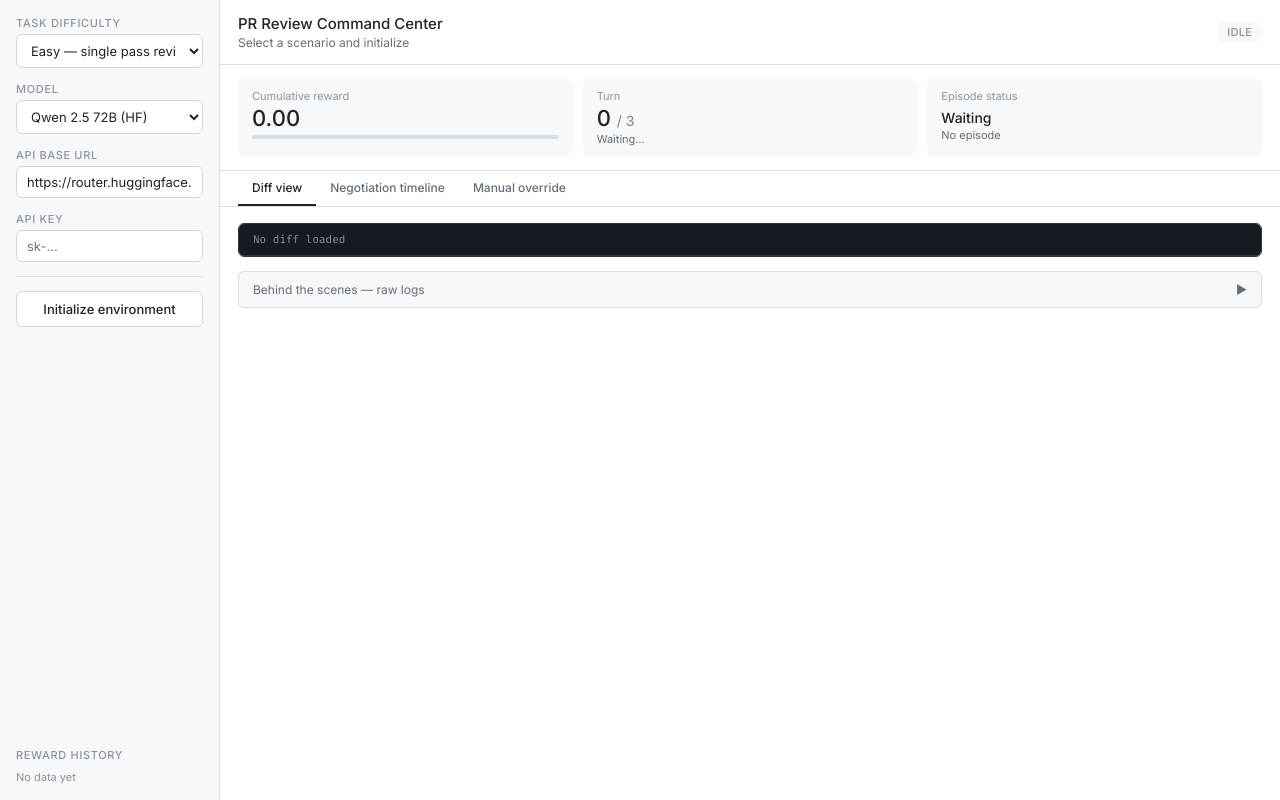
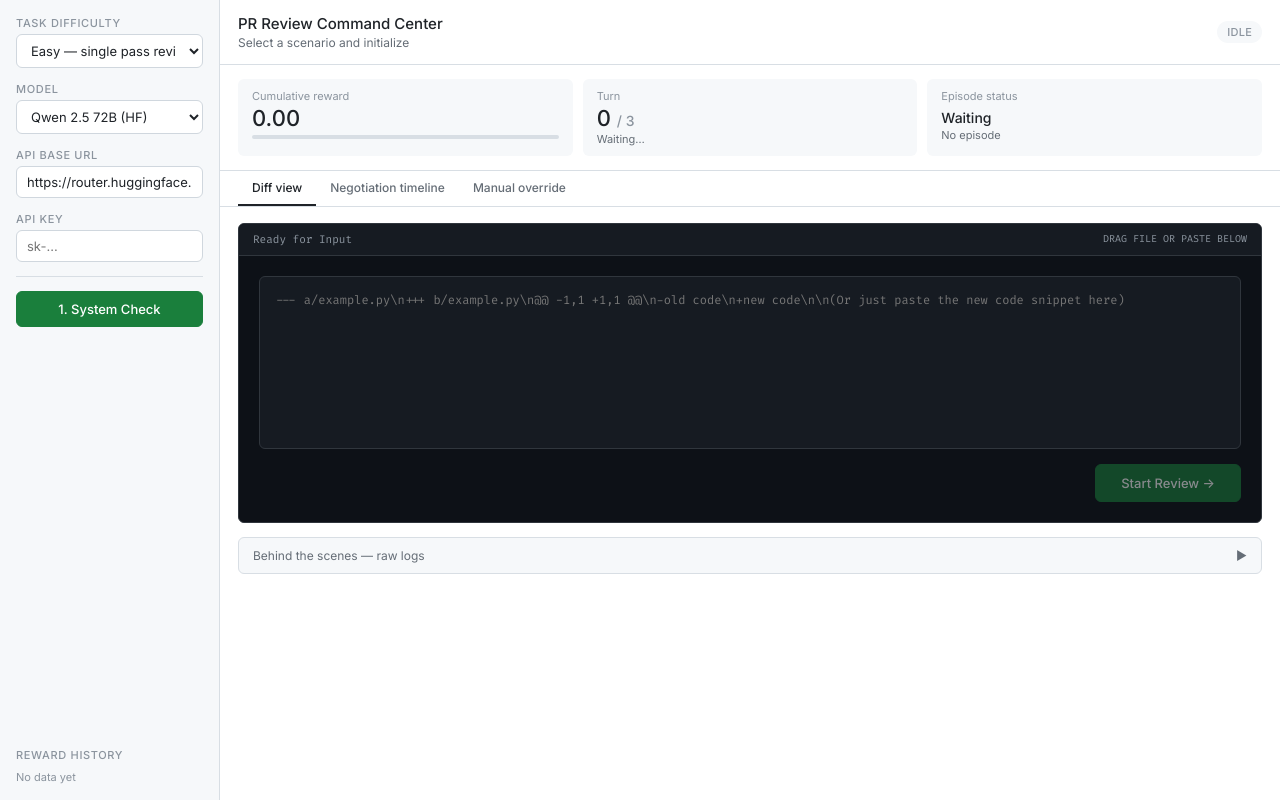
Before and after one commit to Levi710/PR-Review-Negotiation-Environment, a Next.js app in the folder pr_review_dashboard/: page / in a window 1280 px wide. Built offline with nearby package versions, Linux system fonts and the light colour scheme.

Commit message:
FEAT: Streamlined Simple Workflow — System Check -> User Input -> AI Review

```diff
--- a/pr_review_dashboard/app/Dashboard.js
+++ b/pr_review_dashboard/app/Dashboard.js
@@ -47,37 +47,54 @@
     setLogs(prev => [...prev, `[${new Date().toLocaleTimeString()}] ${msg}`]);
   }, []);
 
-  // ── Initialize ──
+  // ── Initialize (System Check) ──
   const handleInit = useCallback(async () => {
     setError(null);
     setInitStatus("loading");
-    addLog(`Resetting: ${taskName}`);
+    addLog(`System Check: ${taskName}`);
     try {
-      // If custom, first send the config
-      if (taskName === "custom-review") {
-        if (!customDiff.trim()) {
-          throw new Error("Please provide a code diff for custom review.");
-        }
-        await configCustom({ diff: customDiff, pr_title: customTitle, pr_description: customDesc });
-      }
+      // Basic reset to ensure backend is alive and well
+      await resetEnv(taskName);
+      setInitialized(true);
+      setInitStatus("ready");
+      addLog(`System Ready.`);
+    } catch (e) {
+      setError(`System Check Failed: ${e.message}`);
+      setInitStatus("idle");
+      addLog(`ERROR: ${e.message}`);
+    }
+  }, [taskName, addLog]);
 
-      const obs = await resetEnv(taskName);
+  // ── Handle Code Submission (From DiffView) ──
+  const handleCodeSubmit = useCallback(async (code) => {
+    setError(null);
+    setIsThinking(true); // Re-use thinking state for "Processing" feedback
+    addLog("Loading code for review...");
+    try {
+      // 1. Config custom task with provided code
+      await configCustom({ diff: code, pr_title: customTitle, pr_description: customDesc });
+
+      // 2. Reset env with 'custom-review' task
+      const obs = await resetEnv("custom-review");
+
+      // 3. Update state
       setObservation(obs);
-      setInitialized(true);
       setScore(0);
       setTurn(1);
       setMaxTurns(obs.max_turns || 3);
       setDone(false);
       setDecision("IDLE");
       setRewards([]);
-      setInitStatus("ready");
-      addLog(`Ready. PR: ${obs.pr_title}`);
+      setTaskName("custom-review"); // Ensure it stays on custom
+
+      addLog("Code loaded successfully. Switch to Timeline to begin.");
     } catch (e) {
       setError(e.message);
-      setInitStatus("idle");
-      addLog(`ERROR: ${e.message}`);
+      addLog(`LOAD ERROR: ${e.message}`);
+    } finally {
+      setIsThinking(false);
     }
-  }, [taskName, addLog]);
+  }, [customTitle, customDesc, addLog]);
 
   // ── Execute AI Round ──
   const handleExecute = useCallback(async () => {
@@ -164,7 +181,13 @@
         <TabBar activeTab={activeTab} setActiveTab={setActiveTab} />
         <div className="content">
           {error && <div className="status-msg error">{error}</div>}
-          {activeTab === "diff" && <DiffView diff={observation.diff} />}
+          {activeTab === "diff" && (
+            <DiffView
+              diff={observation.diff}
+              onCodeSubmit={handleCodeSubmit}
+              isProcessing={isThinking}
+            />
+          )}
           {activeTab === "timeline" && (
             <Timeline history={observation.review_history || []} isThinking={isThinking} onExecute={handleExecute} done={done} />
           )}
--- a/pr_review_dashboard/components/DiffView.js
+++ b/pr_review_dashboard/components/DiffView.js
@@ -1,17 +1,66 @@
 "use client";
+import { useState, useCallback } from "react";
 
-export default function DiffView({ diff }) {
+export default function DiffView({ diff, onCodeSubmit, isProcessing }) {
+  const [inputText, setInputText] = useState("");
+  const [isDragOver, setIsDragOver] = useState(false);
+
+  const handleDrop = useCallback((e) => {
+    e.preventDefault();
+    setIsDragOver(false);
+    const file = e.dataTransfer.files[0];
+    if (file) {
+      const reader = new FileReader();
+      reader.onload = (rev) => setInputText(rev.target.result);
+      reader.readAsText(file);
+    }
+  }, []);
+
   if (!diff || !diff.trim()) {
     return (
-      <div className="diff-box">
-        <div className="diff-header"><span>No diff loaded</span></div>
+      <div
+        className={`diff-box ${isDragOver ? 'drag-over' : ''}`}
+        onDragOver={(e) => { e.preventDefault(); setIsDragOver(true); }}
+        onDragLeave={() => setIsDragOver(false)}
+        onDrop={handleDrop}
+        style={{ minHeight: '300px', display: 'flex', flexDirection: 'column', background: '#0d1117' }}
+      >
+        <div className="diff-header" style={{ borderBottom: '1px solid #30363d' }}>
+          <span>Ready for Input</span>
+          <span style={{ fontSize: '10px' }}>DRAG FILE OR PASTE BELOW</span>
+        </div>
+        <div style={{ flex: 1, padding: '20px', display: 'flex', flexDirection: 'column', gap: '15px' }}>
+          <textarea
+            className="manual-textarea"
+            style={{
+              flex: 1,
+              background: '#161b22',
+              color: '#e6edf3',
+              border: '1px solid #30363d',
+              fontFamily: 'var(--font-mono)',
+              fontSize: '12px',
+              padding: '15px',
+              resize: 'none'
+            }}
+            placeholder="--- a/example.py\n+++ b/example.py\n@@ -1,1 +1,1 @@\n-old code\n+new code\n\n(Or just paste the new code snippet here)"
+            value={inputText}
+            onChange={(e) => setInputText(e.target.value)}
+          />
+          <button
+            className="init-btn active"
+            style={{ alignSelf: 'flex-end', width: 'auto', padding: '10px 25px' }}
+            disabled={!inputText.trim() || isProcessing}
+            onClick={() => onCodeSubmit(inputText)}
+          >
+            {isProcessing ? "Loading Code..." : "Start Review →"}
+          </button>
+        </div>
       </div>
     );
   }
 
+  // ── Existing Diff Rendering Logic ──
   const rawLines = diff.trim().split("\n");
-
-  // Extract filename from +++ header
   let filename = "unknown_file";
   for (const line of rawLines) {
     if (line.startsWith("+++ b/")) {
@@ -20,28 +69,23 @@
     }
   }
 
-  // Filter out file header lines (--- a/ and +++ b/) — they go in the header bar
   const bodyLines = rawLines.filter(
     (l) => !l.startsWith("--- a/") && !l.startsWith("+++ b/") && !l.startsWith("--- /") && !l.startsWith("+++ /")
   );
 
-  // Count additions/deletions
   let adds = 0, dels = 0;
   bodyLines.forEach((l) => {
     if (l.startsWith("+") && !l.startsWith("+++")) adds++;
     if (l.startsWith("-") && !l.startsWith("---")) dels++;
   });
 
-  // Parse lines with proper line numbering
   let newLineNum = null;
   let oldLineNum = null;
   const parsedLines = bodyLines.map((line) => {
     let type = "context";
     let displayNum = "";
-
     if (line.startsWith("@@")) {
       type = "meta";
-      // Parse hunk header: @@ -old,count +new,count @@
       const match = line.match(/@@ -(\d+),?\d* \+(\d+)/);
       if (match) {
         oldLineNum = parseInt(match[1]) - 1;
@@ -50,25 +94,13 @@
       displayNum = "···";
     } else if (line.startsWith("+")) {
       type = "add";
-      if (newLineNum !== null) {
-        newLineNum++;
-        displayNum = newLineNum;
-      }
+      if (newLineNum !== null) { newLineNum++; displayNum = newLineNum; }
     } else if (line.startsWith("-")) {
       type = "del";
-      if (oldLineNum !== null) {
-        oldLineNum++;
-        displayNum = oldLineNum;
-      }
+      if (oldLineNum !== null) { oldLineNum++; displayNum = oldLineNum; }
     } else {
-      // Context line — both counters advance
-      if (newLineNum !== null) {
-        newLineNum++;
-        oldLineNum++;
-        displayNum = newLineNum;
-      }
+      if (newLineNum !== null) { newLineNum++; oldLineNum++; displayNum = newLineNum; }
     }
-
     return { text: line, type, displayNum };
   });
 
--- a/pr_review_dashboard/components/Sidebar.js
+++ b/pr_review_dashboard/components/Sidebar.js
@@ -51,15 +51,6 @@
               value={customDesc}
               onChange={e => setCustomDesc(e.target.value)}
               placeholder="Explain the changes..."
-            />
-          </div>
-          <div>
-            <div className="sidebar-label">Custom Diff (write here)</div>
-            <textarea
-              style={{ minHeight: "120px", fontFamily: "var(--font-mono)", fontSize: "11px" }}
-              value={customDiff}
-              onChange={e => setCustomDiff(e.target.value)}
-              placeholder="--- a/file.py\n+++ b/file.py\n@@ -1,1 +1,1 @@\n-old\n+new"
             />
           </div>
         </>
@@ -123,12 +114,20 @@
       <div className="sep" />
 
       <button
-        className={`init-btn ${initStatus === "ready" ? "active" : ""}`}
+        className={`init-btn ${initStatus === 'loading' ? 'loading' : initStatus === 'ready' ? 'success' : 'active'}`}
         onClick={onInit}
-        disabled={initStatus === "loading"}
+        disabled={initStatus === 'loading'}
       >
-        {initStatus === "loading" ? "Initializing…" : initStatus === "ready" ? "Environment ready" : "Initialize environment"}
+        {initStatus === 'loading' ? 'Checking connection...' :
+         initStatus === 'ready' ? '✅ System Ready' :
+         '1. System Check'}
       </button>
+
+      {initStatus === 'ready' && (
+        <div style={{ marginTop: '10px', fontSize: '11px', color: '#7d8590', textAlign: 'center' }}>
+          Proceed to <b>Diff view</b> to paste code.
+        </div>
+      )}
 
       {/* Reward history at bottom */}
       <div style={{ marginTop: "auto" }}>
```
